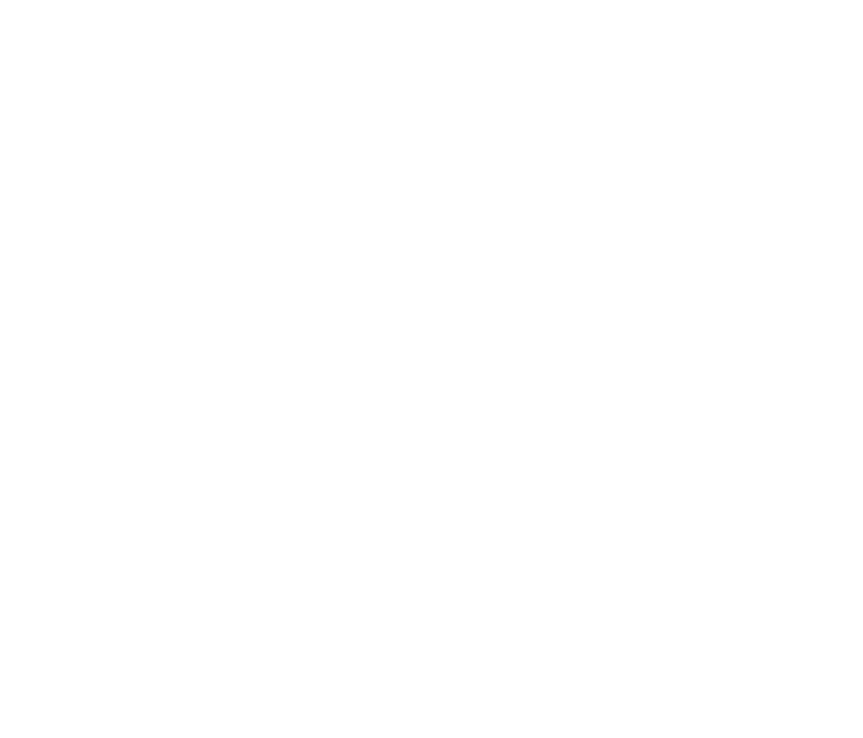
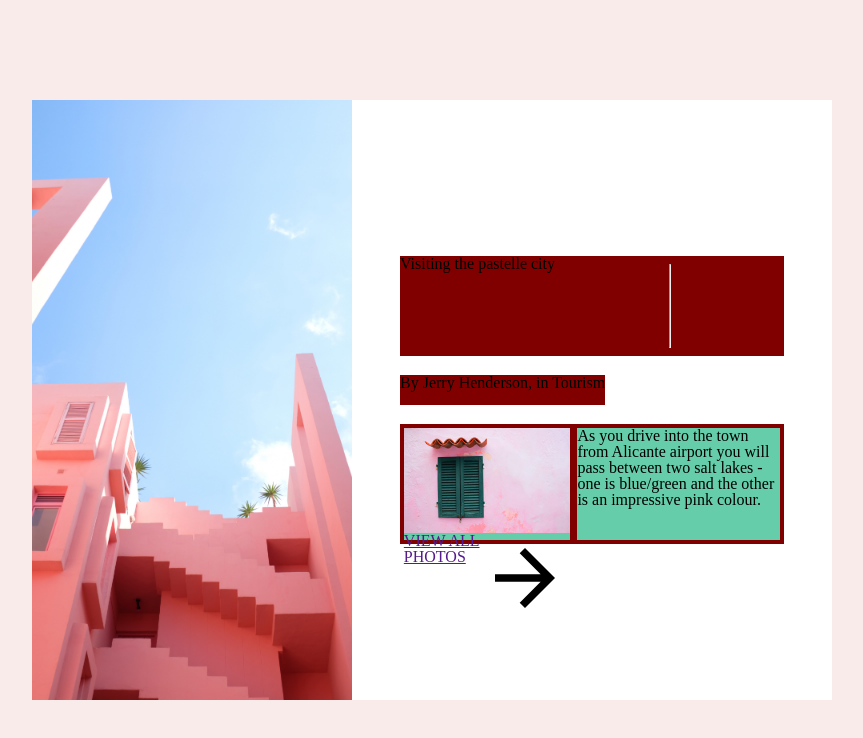
Before and after one commit to Lodipuce/lea-elodie-angenard-projet-integration-1, a plain HTML site: page index.html in a window 1280 px wide. Shown: the whole page, without its empty margins (208-1071 px from the left). Drawn offline with Linux system fonts and the light colour scheme; files that its build step writes are made by us from their sources; a web font is replaced by a local one.

Commit message:
second commit

```diff
--- a/index.html
+++ b/index.html
@@ -3,15 +3,70 @@
     <head>
         <meta charset="UTF-8">
         <meta name="viewport" content="width=device-width, initial-scale=1.0">
-    <link rel="stylesheet" href="reset.css">
-    <link rel="stylesheet" href="styles.css">
+        <meta name="description" content="Visiting the pastelle city ---- by Jerry Henderson, in Tourism" />
+        <link rel="stylesheet" href="./styles/reset.css">
+        <link rel="stylesheet" href="./styles/styles.css">
         <link rel="preconnect" href="https://fonts.googleapis.com">
         <link rel="preconnect" href="https://fonts.gstatic.com" crossorigin>
         <link href="https://fonts.googleapis.com/css2?family=Playfair+Display:ital@0;1&family=Roboto:ital,wght@0,300;0,400;0,500;0,700;1,300;1,400;1,500;1,700&display=swap" rel="stylesheet">
-    <meta name="description" content="" />
-    <title>Document</title>
+        <title>Visiting the Pastelle city, homepage</title>
     </head>
+
     <body>
+        <div class="body_container">
+            <!-- <header>
+                <nav class="header_nav">
+                    <span>
+                        <a href="">
+                            <img src="./images/arrow-back.svg" alt="arrow-back" class="images">
+                            BACK
+                        </a>
+                    </span>
+                    <ul class="header_nav_ul">
+                        <li>
+                            <a href="">NETHERLANDS</a>
+                        </li>
+                        <li>
+                            <a href="">SPAIN</a>
+                        </li>
+                        <li>
+                            <a href="">FRANCE</a>
+                        </li>
+                    </ul>
+                </nav>
+            </header> -->
 
+            <main>
+                <section class="main_section_image">
+                    <img src="./images/background.jpg" alt="background" class="images">
+                </section>
+
+                <section class="main_section_right">
+                    <div class="main_section_right_h1">
+                        <h1>Visiting the pastelle city</h1>
+                        <hr/>
+                    </div>
+                    <div class="main_section_right_div2">
+                        By Jerry Henderson, in Tourism
+                    </div>
+                    <div class="main_section_right_div3">
+                        <div class="main_section_right_div3_left">
+                            <a href="">
+                                <img src="./images/preview.jpg" alt="preview" class="images">
+                                <span>
+                                    VIEW ALL PHOTOS
+                                    <img src="./images/arrow-forward.svg" alt="arrow-forward" class="images">
+                                </span>
+                            </a>
+                        </div>
+                        <div class="main_section_right_div3_right">
+                            <p>
+                                As you drive into the town from Alicante airport you will pass between two salt lakes - one is blue/green and the other is an impressive pink colour.
+                            </p>
+                        </div>
+                    </div>
+                </section>
+            </main>
+        </div>
     </body>
 </html>
--- a/styles/styles.css
+++ b/styles/styles.css
@@ -0,0 +1,119 @@
+* {
+  box-sizing: border-box;
+}
+
+body {
+  background-color: #f8ebe9;
+}
+
+.body_container {
+  margin: 100px auto;
+  height: 600px;
+  max-width: 800px;
+}
+
+header {
+  z-index: 1;
+  position: absolute;
+}
+
+.header_nav {
+  display: flex;
+  height: 10vh;
+  width: auto;
+  align-items: center;
+  flex-direction: row;
+  justify-content: space-between;
+}
+
+.header_nav_ul {
+  display: flex;
+  width: 30vw;
+  align-items: center;
+  flex-direction: row;
+  justify-content: center;
+}
+
+li {
+  margin: 1vh;
+}
+
+main {
+  display: flex;
+  width: 100%;
+  height: 100%;
+}
+
+.main_section_image {
+  display: flex;
+  height: 100%;
+  width: 40%;
+}
+
+.images {
+  width: 100%;
+  height: 100%;
+  object-fit: cover;
+}
+
+.main_section_right {
+  background-color: #fff;
+  display: flex;
+  flex-direction: column;
+  justify-content: center;
+  align-items: flex-start;
+  height: 100%;
+  width: 60%;
+}
+
+.main_section_right_h1 {
+  display: flex;
+  flex-direction: row;
+  flex-wrap: wrap;
+  margin: 2% 10%;
+  height: 100px;
+  width: 80%;
+  background-color: maroon;
+}
+
+.main_section_right_div2 {
+  height: 30px;
+  margin: 2% 10%;
+  background-color: maroon;
+}
+
+.main_section_right_div3 {
+  display: flex;
+  flex-direction: row;
+  justify-content: center;
+  margin: 2% 10%;
+  height: 120px;
+  width: 80%;
+  background-color: maroon;
+}
+
+.main_section_right_div3_left {
+  display: flex;
+  flex-direction: column;
+  margin: 1%;
+  width: 45%;
+  background-color: mediumaquamarine;
+}
+
+.main_section_right_div3_right {
+  margin: 1%;
+  width: 55%;
+  background-color: mediumaquamarine;
+}
+
+.main_section_right_div3_left a {
+  display: flex;
+  flex-direction: column;
+  height: 100%;
+}
+
+.main_section_right_div3_left a span {
+  display: flex;
+  flex-direction: row;
+  width: 100%;
+}
```
Lines whose indentation alone changed are shown as unchanged.
